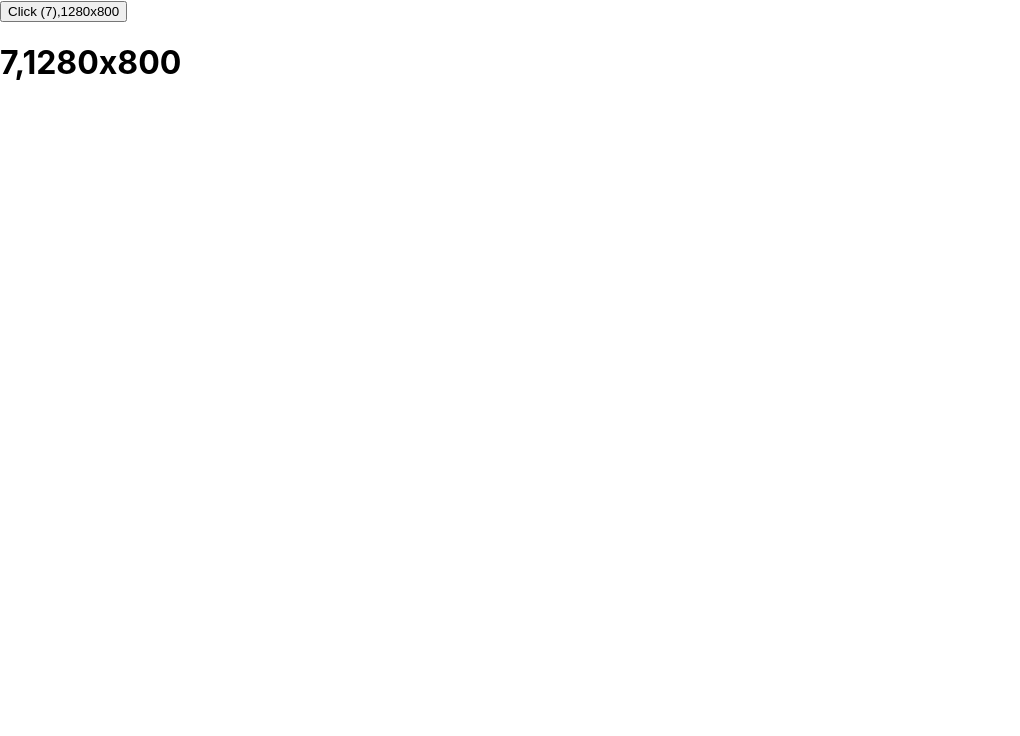
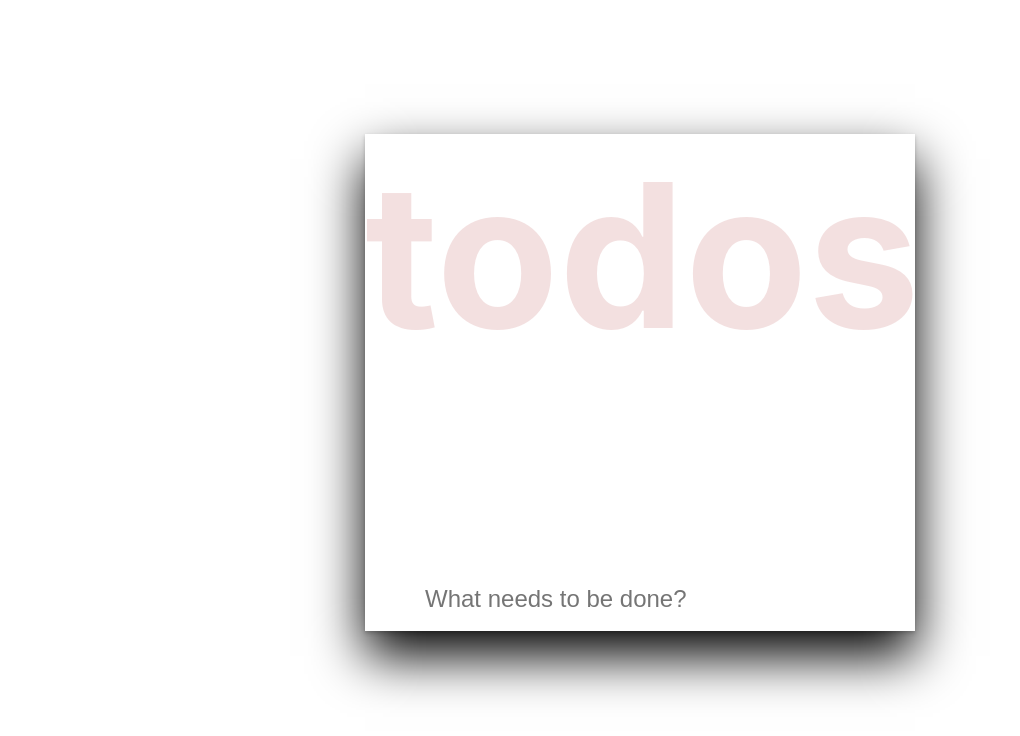
Before and after one commit to lijiayin0420/ReactHooks-TrainTickets, a React app: page / in a window 1280 px wide. Shown: the top 736 px of the page, without its empty margins (0-1020 px from the left). Built offline with nearby package versions, Linux system fonts and the light colour scheme.

Commit message:
TodoList 示范hooks使用

```diff
--- a/src/App.css
+++ b/src/App.css
@@ -1,38 +1,68 @@
-.App {
-  text-align: center;
+.todo-list {
+  width: 550px;
+  margin: 130px auto;
+  background: #fff;
+  box-shadow: 0 2px 4px 0 rgba(0, 0, 0, 0.2), 0 25px 50px 0 rgba(0, 0, 0, 1);
 }
 
-.App-logo {
-  height: 40vmin;
-  pointer-events: none;
+.control {
+  width: 100%;
+  font-size: 100px;
+  text-align: center;
+  margin: 0;
+  color: rgba(175, 47, 47, 0.15);
 }
 
-@media (prefers-reduced-motion: no-preference) {
-  .App-logo {
-    animation: App-logo-spin infinite 20s linear;
-  }
+.control .new-todo {
+  padding: 16px 16px 16px 60px;
+  border: 0;
+  outline: none;
+  font-size: 24px;
+  box-sizing: border-box;
+  width: 100%;
+  line-height: 1.4rm;
+  box-shadow: inset 0 -2px 1px reba(0, 0, 0, 0.3);
 }
 
-.App-header {
-  background-color: #282c34;
-  min-height: 100vh;
-  display: flex;
-  flex-direction: column;
-  align-items: center;
-  justify-content: center;
-  font-size: calc(10px + 2vmin);
-  color: white;
+.todos {
+  margin: 0;
+  padding: 0;
+  list-style: none;
 }
 
-.App-link {
-  color: #61dafb;
+.todo-item {
+  margin: 0;
+  padding: 0;
+  list-style: none;
+  font-size: 24px;
+  display: flex;
+  align-items: center;
 }
 
-@keyframes App-logo-spin {
-  from {
-    transform: rotate(0deg);
-  }
-  to {
-    transform: rotate(360deg);
-  }
+.todo-item input {
+  display: block;
+  width: 20px;
+  height: 20px;
+  margin: 0 20px;
 }
+
+.todo-item label {
+  flex: 1;
+  padding: 15px 15px 15px 0;
+  line-height: 1.2;
+  display: block;
+}
+
+.todo-item label.complete {
+  text-decoration: line-through;
+}
+
+.todo-item button {
+  border: 0;
+  outline: 0;
+  display: block;
+  width: 40px;
+  text-align: center;
+  font-size: 30px;
+  color: #cc9a9a;
+}
--- a/src/App.jsx
+++ b/src/App.jsx
@@ -7,112 +7,129 @@
   PureComponent,
   useEffect,
 } from 'react'
+import './App.css'
 
-/**
- * 改写Counter为类组件
- * 类组件才能实例化，才能使用ref属性
- */
-// class Counter extends PureComponent {
-//   render() {
-//     const { props } = this
-//     return <h1>{props.count}</h1>
-//   }
-// }
-// const Counter = memo(function Counter(props) {
-//   console.log('Counter render')
-//   return <h1 onClick={props.onClick}>{props.count}</h1>
-// })
+let idSeq = Date.now()
 
-function useCounter(count) {
-  const size = useSize()
-  return (
-    <h1>
-      {count},{size.width}x{size.height}
-    </h1>
-  )
-}
+const Control = function Control(props) {
+  const { addTodo } = props
+  const inputRef = useRef()
 
-function useCount(defaultCount) {
-  const [count, setCount] = useState(0)
-  const it = useRef()
+  const onSubmit = (e) => {
+    e.preventDefault()
+    const newText = inputRef.current.value.trim()
+    console.log(inputRef.current)
 
-  useEffect(() => {
-    it.current = setInterval(() => {
-      setCount((count) => count + 1)
-    }, 1000)
-  }, [])
+    if (newText.length === 0) {
+      return
+    }
+    addTodo({
+      id: ++idSeq,
+      text: newText,
+      complete: false,
+    })
 
-  useEffect(() => {
-    if (count >= 10) {
-      clearInterval(it.current)
-    }
-  })
-
-  return [count, setCount]
-}
-
-function useSize() {
-  const [size, setSize] = useState({
-    width: document.documentElement.clientWidth,
-    height: document.documentElement.clientHeight,
-  })
-
-  const onResize = useCallback(() => {
-    setSize({
-      width: document.documentElement.clientWidth,
-      height: document.documentElement.clientHeight,
-    })
-  }, [])
-
-  useEffect(() => {
-    window.addEventListener('resize', onResize, false)
-
-    return () => {
-      window.removeEventListener('resize', onResize, false)
-    }
-  }, [])
-
-  return size
-}
-
-function App(props) {
-  const [count, setCount] = useCount(0)
-  const Counter = useCounter(count)
-  const size = useSize()
-  // const it = useRef()
-
-  /**
-   * 与useEffect不同，useEffect在渲染后执行
-   * useMemo在渲染期间执行，有返回值
-   * useMemo(()=>fn) === useCallback(fn)
-   */
-
-  // useEffect(() => {
-  //   it.current = setInterval(() => {
-  //     setCount((count) => count + 1)
-  //   }, 1000)
-  // }, [])
-
-  // useEffect(() => {
-  //   if (count >= 10) {
-  //     clearInterval(it.current)
-  //   }
-  // })
+    inputRef.current.value = ''
+  }
 
   return (
-    <div>
-      <button
-        type="button"
-        onClick={() => {
-          setCount(count + 1)
-        }}
-      >
-        Click ({count}),{size.width}x{size.height}
-      </button>
-      {/* <Counter count={count} /> */}
-      {Counter}
+    <div className="control">
+      <h1>todos</h1>
+      <form onSubmit={onSubmit}>
+        <input
+          type="text"
+          ref={inputRef}
+          className="new-todo"
+          placeholder="What needs to be done?"
+        />
+      </form>
     </div>
   )
 }
 
-export default App
+const TodoItem = function TodoItem(props) {
+  const {
+    todo: { id, text, complete },
+    toggleTodo,
+    removeTodo,
+  } = props
+
+  const onChange = () => {
+    toggleTodo(id)
+  }
+
+  const onRemove = () => {
+    removeTodo(id)
+  }
+
+  return (
+    <li className="todo-item">
+      <input type="checkbox" onChange={onChange} checked={complete} />
+      <label className={complete ? 'complete' : ''}>{text}</label>
+      <button onClick={onRemove}>&#xd7;</button>
+    </li>
+  )
+}
+
+const Todos = function Todos(props) {
+  const { todos, toggleTodo, removeTodo } = props
+  return (
+    <ul>
+      {todos.map((todo) => {
+        return (
+          <TodoItem
+            key={todo.id}
+            todo={todo}
+            toggleTodo={toggleTodo}
+            removeTodo={removeTodo}
+          />
+        )
+      })}
+    </ul>
+  )
+}
+
+const LS_KEY = '_$-todos_'
+
+function TodoList() {
+  const [todos, setTodos] = useState([])
+
+  const addTodo = useCallback((todo) => {
+    setTodos((todos) => [...todos, todo])
+  }, [])
+
+  const removeTodo = useCallback((id) => {
+    setTodos((todos) =>
+      todos.filter((todo) => {
+        return todo.id !== id
+      }),
+    )
+  }, [])
+
+  const toggleTodo = useCallback((id) => {
+    setTodos((todos) =>
+      todos.map((todo) => {
+        return todo.id === id ? { ...todo, complete: !todo.complete } : todo
+      }),
+    )
+  }, [])
+
+  //使用多个useEffect，从上往下顺序执行
+  useEffect(() => {
+    const todos = JSON.parse(localStorage.getItem(LS_KEY) || '[]')
+    setTodos(todos)
+  }, [])
+
+  useEffect(() => {
+    localStorage.setItem(LS_KEY, JSON.stringify(todos))
+  }, [todos])
+
+  return (
+    <div className="todo-list">
+      <Control addTodo={addTodo} />
+      <Todos removeTodo={removeTodo} toggleTodo={toggleTodo} todos={todos} />
+    </div>
+  )
+}
+
+export default TodoList
```
